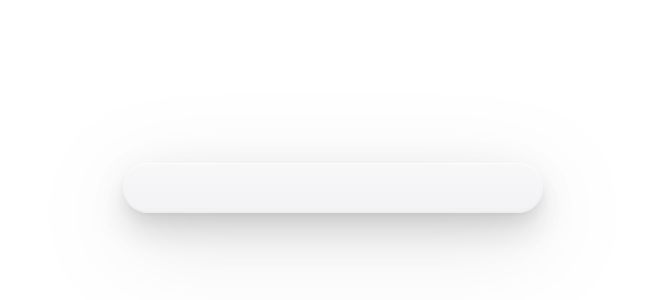
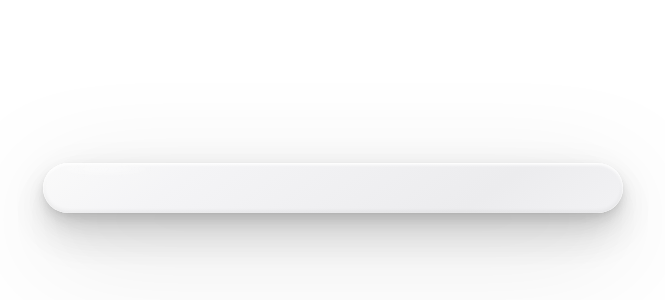
Before and after one commit to Om-Rohilla/Navigation, a React (Vite) app: page / in a window 1280 px wide. Shown: the part 220-520 px from the top of the page, without its empty margins (307-972 px from the left). Built offline with nearby package versions, Linux system fonts and the light colour scheme.

Commit message:
Enhance 3D design with premium lighting

```diff
--- a/src/components/ui/component.tsx
+++ b/src/components/ui/component.tsx
@@ -7,43 +7,97 @@ import React from 'react'
 export const PillBase: React.FC = () => {
   return (
     <div
-      className="relative rounded-full"
+      className="relative rounded-full overflow-hidden"
       style={{
-        width: '420px',
+        width: '580px',
         height: '50px',
-        background: 'linear-gradient(180deg, #f8f8f8 0%, #f5f5f7 50%, #f2f2f4 100%)',
+        background: `
+          linear-gradient(145deg, #fafafa 0%, #f4f4f6 25%, #f0f0f2 50%, #ececee 75%, #f2f2f4 100%)
+        `,
         boxShadow: `
-          0 2px 4px rgba(0, 0, 0, 0.04),
-          0 8px 16px rgba(0, 0, 0, 0.06),
-          0 20px 32px rgba(0, 0, 0, 0.08),
-          inset 0 1px 1px rgba(255, 255, 255, 0.9),
-          inset 0 -1px 2px rgba(0, 0, 0, 0.04)
+          0 1px 2px rgba(0, 0, 0, 0.03),
+          0 2px 6px rgba(0, 0, 0, 0.04),
+          0 6px 12px rgba(0, 0, 0, 0.06),
+          0 12px 24px rgba(0, 0, 0, 0.08),
+          0 24px 48px rgba(0, 0, 0, 0.1),
+          inset 0 2px 3px rgba(255, 255, 255, 0.95),
+          inset 0 -2px 4px rgba(0, 0, 0, 0.06),
+          inset 0 0 0 0.5px rgba(255, 255, 255, 0.4)
         `,
       }}
     >
-      {/* Top highlight layer for 3D lighting */}
+      {/* Glossy top highlight - primary light source */}
       <div
         className="absolute inset-x-0 top-0 rounded-full pointer-events-none"
         style={{
-          height: '50%',
-          background: 'linear-gradient(180deg, rgba(255, 255, 255, 0.5) 0%, rgba(255, 255, 255, 0) 100%)',
+          height: '55%',
+          background: 'linear-gradient(180deg, rgba(255, 255, 255, 0.75) 0%, rgba(255, 255, 255, 0.3) 40%, rgba(255, 255, 255, 0) 100%)',
         }}
       />
 
-      {/* Bottom shadow layer for depth */}
+      {/* Intense top edge shine */}
+      <div
+        className="absolute inset-x-0 top-0 rounded-full pointer-events-none"
+        style={{
+          height: '20%',
+          background: 'linear-gradient(180deg, rgba(255, 255, 255, 0.9) 0%, rgba(255, 255, 255, 0) 100%)',
+          filter: 'blur(0.5px)',
+        }}
+      />
+
+      {/* Bottom shadow for depth */}
       <div
         className="absolute inset-x-0 bottom-0 rounded-full pointer-events-none"
         style={{
-          height: '30%',
-          background: 'linear-gradient(0deg, rgba(0, 0, 0, 0.02) 0%, rgba(0, 0, 0, 0) 100%)',
+          height: '40%',
+          background: 'linear-gradient(0deg, rgba(0, 0, 0, 0.05) 0%, rgba(0, 0, 0, 0.02) 50%, rgba(0, 0, 0, 0) 100%)',
         }}
       />
 
-      {/* Outer edge definition */}
+      {/* Ambient occlusion shadow at bottom edge */}
+      <div
+        className="absolute inset-x-0 bottom-0 rounded-full pointer-events-none"
+        style={{
+          height: '15%',
+          background: 'linear-gradient(0deg, rgba(0, 0, 0, 0.08) 0%, rgba(0, 0, 0, 0) 100%)',
+          filter: 'blur(1px)',
+        }}
+      />
+
+      {/* Left-side subtle highlight for dimension */}
+      <div
+        className="absolute inset-y-0 left-0 rounded-full pointer-events-none"
+        style={{
+          width: '30%',
+          background: 'linear-gradient(90deg, rgba(255, 255, 255, 0.15) 0%, rgba(255, 255, 255, 0) 100%)',
+        }}
+      />
+
+      {/* Right-side subtle shadow for dimension */}
+      <div
+        className="absolute inset-y-0 right-0 rounded-full pointer-events-none"
+        style={{
+          width: '30%',
+          background: 'linear-gradient(270deg, rgba(0, 0, 0, 0.03) 0%, rgba(0, 0, 0, 0) 100%)',
+        }}
+      />
+
+      {/* Outer edge definition with subtle border */}
       <div
         className="absolute inset-0 rounded-full pointer-events-none"
         style={{
-          boxShadow: 'inset 0 0 0 1px rgba(0, 0, 0, 0.03)',
+          boxShadow: 'inset 0 0 0 1px rgba(0, 0, 0, 0.04)',
+        }}
+      />
+
+      {/* Specular highlight - creates glass-like quality */}
+      <div
+        className="absolute left-12 top-2 rounded-full pointer-events-none"
+        style={{
+          width: '120px',
+          height: '12px',
+          background: 'radial-gradient(ellipse at center, rgba(255, 255, 255, 0.6) 0%, rgba(255, 255, 255, 0) 70%)',
+          filter: 'blur(3px)',
         }}
       />
     </div>
--- a/src/demos/default.tsx
+++ b/src/demos/default.tsx
@@ -17,7 +17,11 @@ export default function Demo() {
       <div
         className="flex items-center justify-center"
         style={{
-          filter: 'drop-shadow(0 24px 48px rgba(0, 0, 0, 0.1)) drop-shadow(0 12px 24px rgba(0, 0, 0, 0.08))',
+          filter: `
+            drop-shadow(0 4px 8px rgba(0, 0, 0, 0.04))
+            drop-shadow(0 12px 24px rgba(0, 0, 0, 0.08))
+            drop-shadow(0 28px 56px rgba(0, 0, 0, 0.12))
+          `,
         }}
       >
         <PillBase />
```
